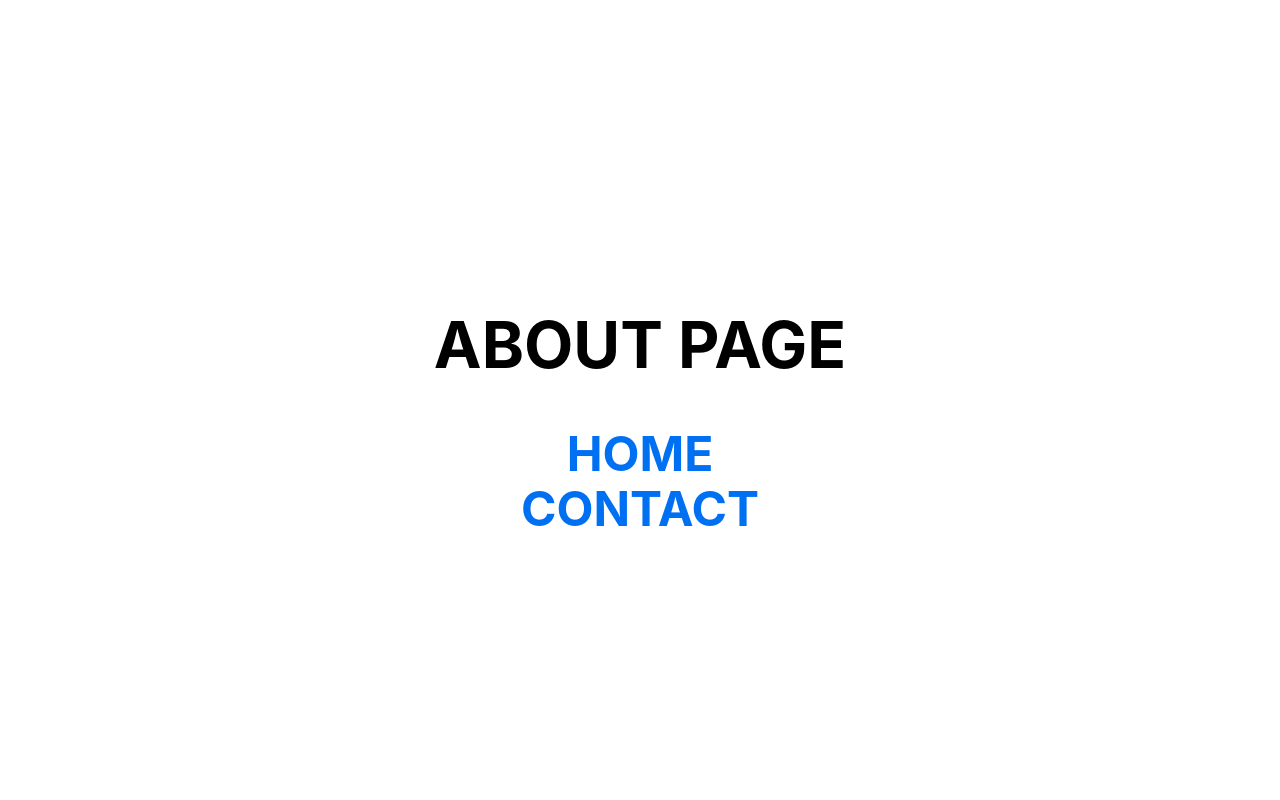
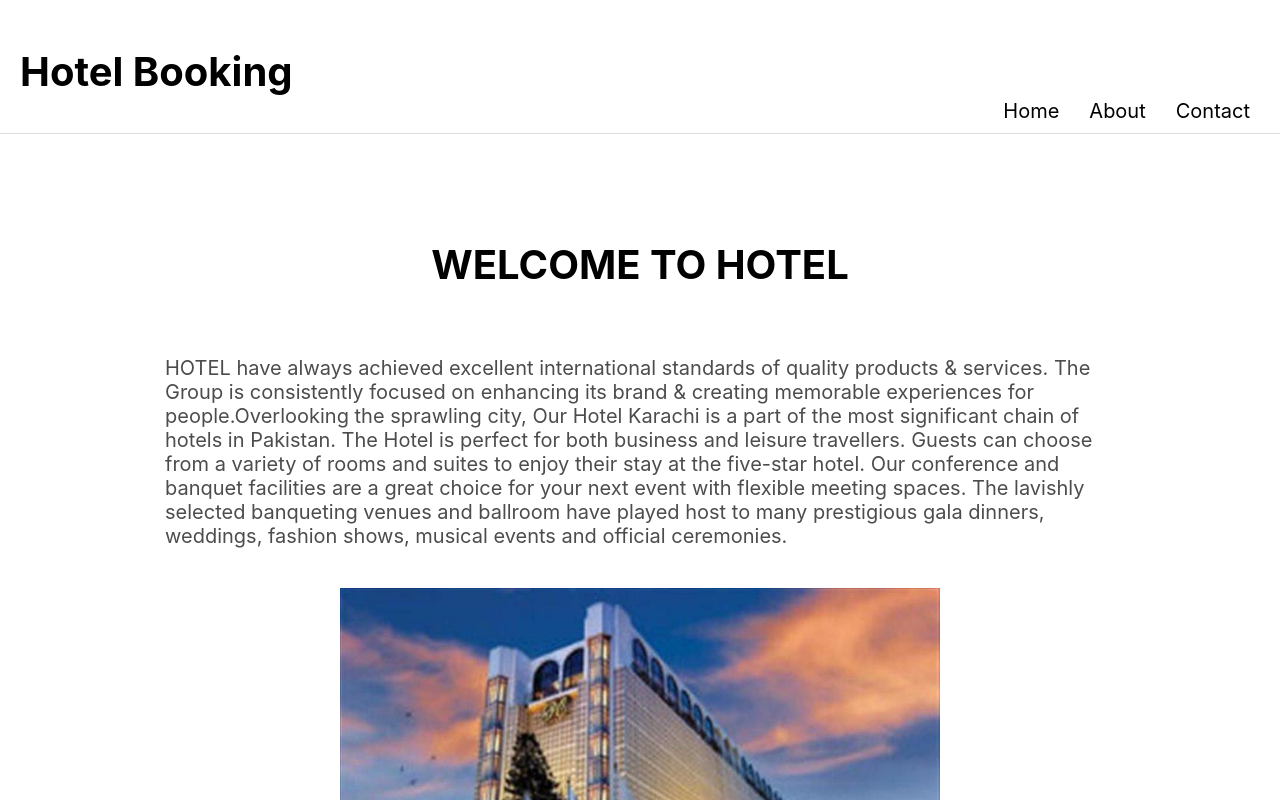
Before and after one commit to ramsha45/nextpractice, a Next.js app: page /about in a window 1280 px wide. Shown: the top 800 px of the page. Built offline with nearby package versions, Linux system fonts and the light colour scheme.

Commit message:
about route updated

```diff
--- /dev/null
+++ b/components/Navbar.js
@@ -0,0 +1,21 @@
+import styles from '../styles/navbar.module.css'
+import Link from 'next/link'
+
+var Navbar = () => {
+    return(
+        <div className={styles.nav}>
+            <h1 className={styles.name} >Hotel Booking</h1>
+            <Link href="/">
+                <a>Home</a>
+            </Link>
+            <Link href="/about">
+                <a>About</a>
+            </Link>
+            <Link href="/contact">
+                <a>Contact</a>
+            </Link>
+        </div>
+    )
+}
+
+export default Navbar;
--- /dev/null
+++ b/pages/_app.js
@@ -0,0 +1,10 @@
+import Navbar from '../components/Navbar'
+import '../styles/global.css'
+export default function App({ Component, pageProps }) {
+    return(
+        <>
+            <Navbar/>
+            <Component {...pageProps} />
+        </>
+    )
+}
--- a/pages/about/index.js
+++ b/pages/about/index.js
@@ -1,74 +1,19 @@
-import Link from 'next/link'
+import Head from 'next/head'
+import { useRouter } from 'next/router'
+import Image from 'next/image'
+
 export default  function about(){
+    const router = useRouter()
+    const {hotelName=""} = router.query
     return(
-        <div className="container" >
-            <h1 className="heading">ABOUT PAGE</h1>
-            <h2 className="title">
-                <Link href="/">
-                    <a>HOME</a>
-                </Link>
-            </h2>
-            <h2 className="title">
-            <Link href="/contact">
-                <a>CONTACT</a>
-            </Link>
-            </h2>
-            <style jsx>{`
-                .container {
-                min-height: 100vh;
-                padding: 0 0.5rem;
-                display: flex;
-                flex-direction: column;
-                justify-content: center;
-                align-items: center;
-                }
-                a {
-                color: inherit;
-                text-decoration: none;
-                }
-
-                .title a {
-                color: #0070f3;
-                text-decoration: none;
-                }
-
-                .title a:hover,
-                .title a:focus,
-                .title a:active {
-                text-decoration: underline;
-                }
-
-                .title {
-                margin: 0;
-                line-height: 1.15;
-                font-size: 3rem;
-                }
-
-                .heading {
-                font-size: 4rem;
-                }
-                @media (max-width: 600px) {
-                .grid {
-                    width: 100%;
-                    flex-direction: column;
-                }
-                }
-            `}</style>
-
-            <style jsx global>{`
-                html,
-                body {
-                padding: 0;
-                margin: 0;
-                font-family: -apple-system, BlinkMacSystemFont, Segoe UI, Roboto,
-                    Oxygen, Ubuntu, Cantarell, Fira Sans, Droid Sans, Helvetica Neue,
-                    sans-serif;
-                }
-
-                * {
-                box-sizing: border-box;
-                }
-            `}</style>
+        <div className="container">
+            <Head>
+                <title>About</title>
+                <link rel="icon" href="/favicon.ico" />
+            </Head>
+            <h1 className="heading">WELCOME TO HOTEL {hotelName.toUpperCase()}</h1>
+            <p className="info">{hotelName.toUpperCase()} HOTEL have always achieved excellent international standards of quality products & services. The Group is consistently focused on enhancing its brand & creating memorable experiences for people.Overlooking the sprawling city, Our Hotel Karachi is a part of the most significant chain of hotels in Pakistan. The Hotel is perfect for both business and leisure travellers. Guests can choose from a variety of rooms and suites to enjoy their stay at the five-star hotel. Our conference and banquet facilities are a great choice for your next event with flexible meeting spaces. The lavishly selected banqueting venues and ballroom have played host to many prestigious gala dinners, weddings, fashion shows, musical events and official ceremonies.</p>
+            <Image src="/hotel.jpeg" width={600} height={400}/>
         </div>
     )
 }
--- /dev/null
+++ b/styles/global.css
@@ -0,0 +1,65 @@
+html,
+body {
+    padding: 0;
+    margin: 0;
+    font-family: -apple-system, BlinkMacSystemFont, Segoe UI, Roboto,
+        Oxygen, Ubuntu, Cantarell, Fira Sans, Droid Sans, Helvetica Neue,
+        sans-serif;
+    font-size: 62.5%;
+}
+
+.container {
+    padding: 0 0.5rem;
+    display: flex;
+    flex-direction: column;
+    justify-content: center;
+    align-items: center;
+}
+
+.info{
+    padding: 2rem 16rem;
+    display: flex;
+    justify-content: center;
+    align-items: center;
+    font-size: 2rem;
+    font-family:-apple-system, BlinkMacSystemFont, 'Segoe UI', Roboto, Oxygen, Ubuntu, Cantarell, 'Open Sans', 'Helvetica Neue', sans-serif;
+    color: rgba(0,0,0, 0.7);
+}
+
+* {
+    box-sizing: border-box;
+}
+a {
+    color: inherit;
+    text-decoration: none;
+}
+
+.title a {
+    color: #0070f3;
+    text-decoration: none;
+}
+
+.title a:hover,
+.title a:focus,
+.title a:active {
+    text-decoration: underline;
+}
+
+.title {
+    margin: 0;
+    line-height: 1.15;
+    font-size: 3rem;
+}
+
+.heading {
+    font-size: 4rem;
+    display: flex;
+    align-items: center;
+    justify-content: center;
+}
+@media (max-width: 600px) {
+    .grid {
+        width: 100%;
+        flex-direction: column;
+    }
+}
--- /dev/null
+++ b/styles/navbar.module.css
@@ -0,0 +1,18 @@
+.nav {
+    margin: 1rem auto 8rem;
+    padding: 1rem 0;
+    display: flex;
+    justify-content: flex-end;
+    align-items: flex-end;
+    border-bottom: .1rem solid #ddd;
+    font-size: 2rem;
+  }
+.nav a {
+    margin-right: 3rem;
+}
+
+.name{
+    margin-right: auto;
+    margin-left: 2rem;
+    /* font-size: 2.5rem; */
+}
```
Also changed, not shown: pages/contact/index.js (+8 -67 lines), pages/index.js (+6 -71 lines), public/hotel.jpeg (added).
